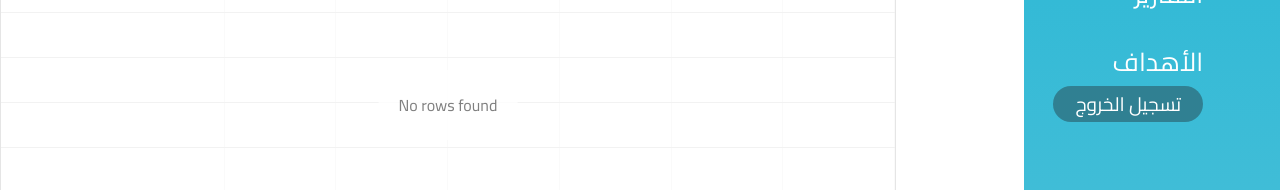
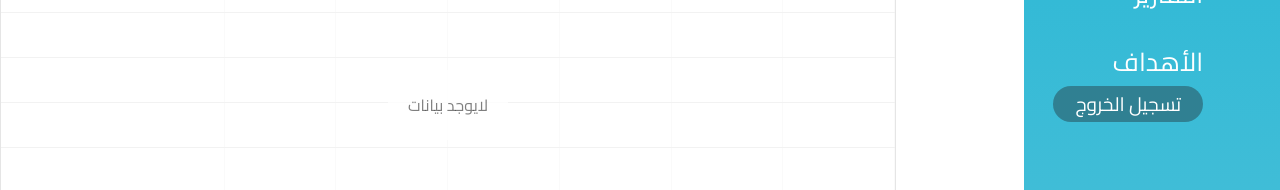
Before and after one commit to FACK1/M-E-Platform, a React (Create React App) app in the folder client/: page /ViewUsers in a window 1280 px wide. Shown: the part 429-619 px from the top of the page. Built offline with nearby package versions, Linux system fonts and the light colour scheme; no server answers; the HTML template or start-up script is replaced by a standard one.

Commit message:
change no row found to arabic #50

```diff
--- a/client/src/components/Table/index.js
+++ b/client/src/components/Table/index.js
@@ -16,6 +16,7 @@ class Table extends Component {
      <ReactTable
     data={data}
     columns={columns}
+    noDataText='لايوجد بيانات'
   />
 )
 }
```
